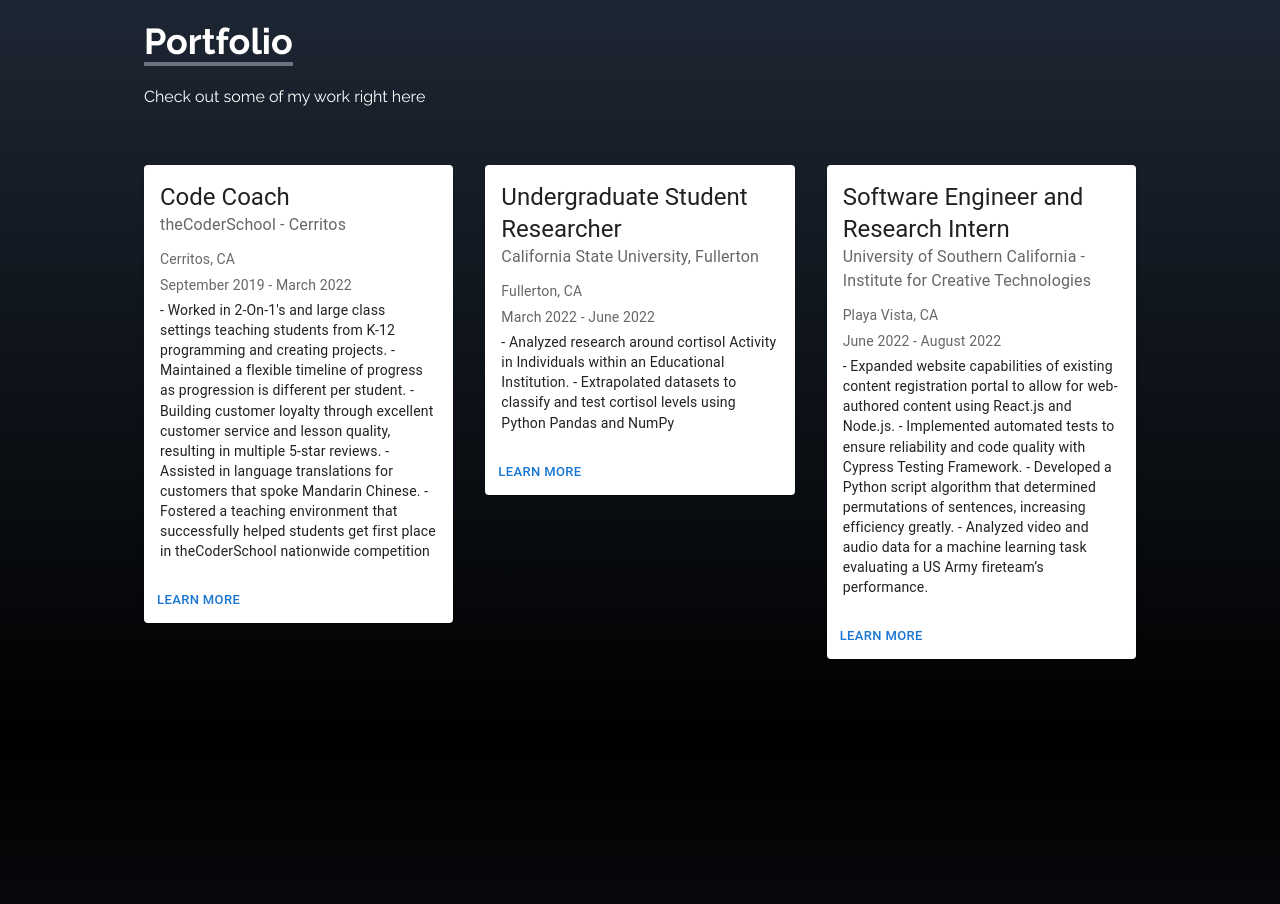
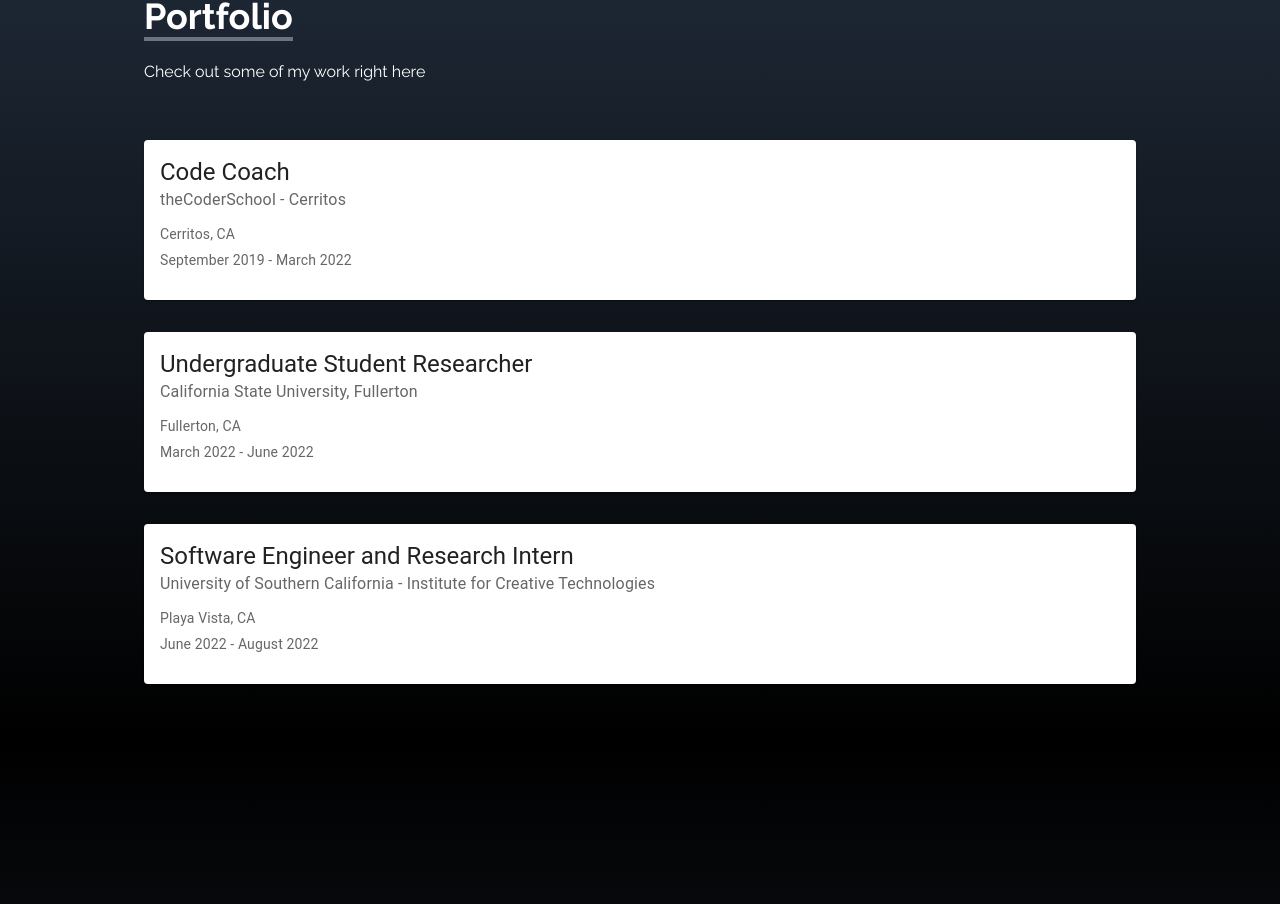
Before and after one commit to jllewis11/jllewis11.github.io, a React (Create React App) app: page / in a window 1280 px wide. Shown: the part 860-1764 px from the top of the page. Built offline with nearby package versions, Linux system fonts and the light colour scheme.

Commit message:
Changing description to list

```diff
--- a/src/components/Work.jsx
+++ b/src/components/Work.jsx
@@ -1,9 +1,7 @@
-import * as React from 'react';
-import Card from '@mui/material/Card';
-import CardActions from '@mui/material/CardActions';
-import CardContent from '@mui/material/CardContent';
-import Button from '@mui/material/Button';
-import Typography from '@mui/material/Typography';
+import * as React from 'react'
+import Card from '@mui/material/Card'
+import CardContent from '@mui/material/CardContent'
+import Typography from '@mui/material/Typography'
 
 //Reference : https://mui.com/material-ui/react-card/
 //https://mui.com/material-ui/react-typography/
@@ -15,39 +13,43 @@
     company: 'theCoderSchool - Cerritos',
     location: 'Cerritos, CA',
     date: 'September 2019 - March 2022',
-    description: "- Worked in 2-On-1's and large class settings teaching students from K-12 programming and creating projects.\n" +
-    "- Maintained a flexible timeline of progress as progression is different per student.\n" +
-    "- Building customer loyalty through excellent customer service and lesson quality, resulting in multiple 5-star reviews.\n" +
-    "- Assisted in language translations for customers that spoke Mandarin Chinese.\n" +
-    "- Fostered a teaching environment that successfully helped students get first place in theCoderSchool nationwide competition\n"
+    description:[
+      "- Worked in 2-On-1's and large class settings teaching students from K-12 programming and creating projects.",
+      '- Maintained a flexible timeline of progress as progression is different per student.',
+      '- Building customer loyalty through excellent customer service and lesson quality, resulting in multiple 5-star reviews.',
+      '- Assisted in language translations for customers that spoke Mandarin Chinese.',
+      '- Fostered a teaching environment that successfully helped students get first place in theCoderSchool nationwide competition']
   },
   {
     id: 2,
     title: 'Undergraduate Student Researcher',
     company: 'California State University, Fullerton',
     location: 'Fullerton, CA',
-    date: 'March 2022 - June 2022' ,
-    description: "- Analyzed research around cortisol Activity in Individuals within an Educational Institution.\n" +
-    "- Extrapolated datasets to classify and test cortisol levels using Python Pandas and NumPy\n"
+    date: 'March 2022 - June 2022',
+    description:[
+      '- Analyzed research around cortisol Activity in Individuals within an Educational Institution.',
+      '- Extrapolated datasets to classify and test cortisol levels using Python Pandas and NumPy']
   },
   {
     id: 3,
     title: 'Software Engineer and Research Intern',
-    company: 'University of Southern California - Institute for Creative Technologies',
+    company:
+      'University of Southern California - Institute for Creative Technologies',
     location: 'Playa Vista, CA',
     date: 'June 2022 - August 2022',
-    description: "- Expanded website capabilities of existing content registration portal to allow for web-authored content using React.js and Node.js.\n" +
-    "- Implemented automated tests to ensure reliability and code quality with Cypress Testing Framework.\n" +
-    "- Developed a Python script algorithm that determined permutations of sentences, increasing efficiency greatly. \n" +
-    "- Analyzed video and audio data for a machine learning task evaluating a US Army fireteam’s performance.\n"
+    description:[
+      '- Expanded website capabilities of existing content registration portal to allow for web-authored content using React.js and Node.js.',
+      '- Implemented automated tests to ensure reliability and code quality with Cypress Testing Framework.',
+      '- Developed a Python script algorithm that determined permutations of sentences, increasing efficiency greatly.',
+      '- Analyzed video and audio data for a machine learning task evaluating a US Army fireteam’s performance.']
   }
-];
+]
 
 const card = () => {
   return (
-    <div className="grid sm:grid-cols-2 md:grid-cols-3 gap-8 px-12 sm:px-0">
+    <div className="grid sm:grid-cols-2 md:grid-cols-1 gap-8 px-12 sm:px-0">
       {workexp.map(({ id, title, company, location, date, description }) => (
-      <div key={id} >
+        <div key={id}>
           <Card sx={{ minWidth: 275 }}>
             <CardContent>
               <Typography variant="h5" component="div">
@@ -56,25 +58,28 @@
               <Typography sx={{ mb: 1.5 }} color="text.secondary">
                 {company}
               </Typography>
-            <Typography sx={{ fontSize: 14 }} color="text.secondary" gutterBottom>
+              <Typography
+                sx={{ fontSize: 14 }}
+                color="text.secondary"
+                gutterBottom
+              >
                 {location}
               </Typography>
-            <Typography sx={{ fontSize: 14 }} color="text.secondary" gutterBottom>
+              <Typography
+                sx={{ fontSize: 14 }}
+                color="text.secondary"
+                gutterBottom
+              >
                 {date}
               </Typography>
-            <Typography variant="body2">
-              {description}
-            </Typography>
+              <Typography variant="body2">{description.map(({d}) => {d})}</Typography>
             </CardContent>
-          <CardActions>
-            <Button size="small">Learn More</Button>
-          </CardActions>
           </Card>
         </div>
       ))}
     </div>
-  );
-};
+  )
+}
 
 const WorkExperience = () => {
   return (
@@ -96,4 +101,4 @@
   )
 }
 
-export default WorkExperience;
+export default WorkExperience
```
Lines whose indentation alone changed are shown as unchanged.
